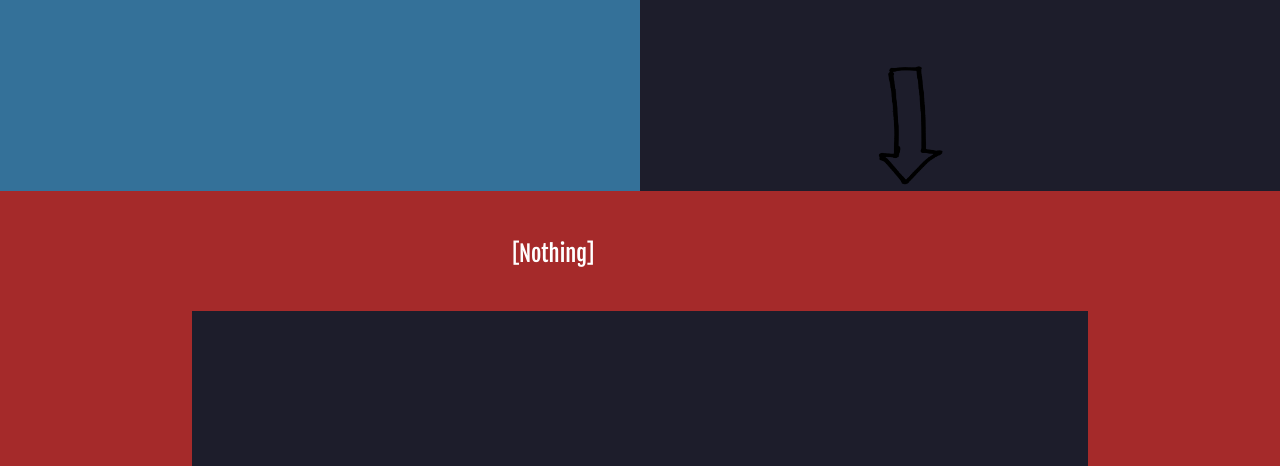
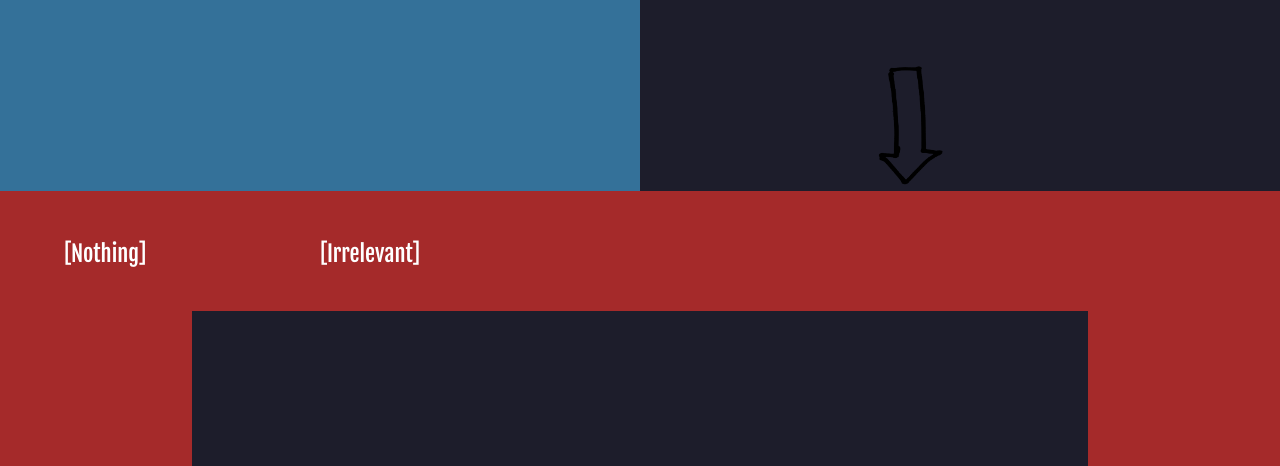
Before and after one commit to Actually-Nothing/Actually-Nothing.github.io, a PHP site: page /Blog.html in a window 1280 px wide. Shown: the part 609-1075 px from the top of the page. Run offline with PHP 8.4, Linux system fonts and the light colour scheme.

Commit message:
update much
this is one of much updates idk

```diff
--- a/Blog.html
+++ b/Blog.html
@@ -69,6 +69,16 @@
         left: 15%;
     }
 
+    .buttonNothing{
+        position: absolute;
+        left: 5%;
+    }
+
+    .buttonIrrelevant{
+        position: absolute;
+        left: 25%;
+    }
+
     /*CSS 576px lg*/
 
     @media screen and (max-width: 500px) {
@@ -101,7 +111,8 @@
     <div class="UnderArea">
 
         <div class="ButtonDiv">
-            <a onclick="loadPage('./Blogshit/Nothing');" target="main">[Nothing]</a>
+            <a class="buttonNothing" onclick="loadPage('./Blogshit/Nothing');" target="main">[Nothing]</a>
+            <a class="buttonIrrelevant" onclick="loadPage('./Blogshit/Irrelevant');" target="main">[Irrelevant]</a>
         </div>
 
        <div id="here" class="BlogDiv">
--- a/style.css
+++ b/style.css
@@ -130,6 +130,11 @@ a:hover{
     a{
         font-size: 240%;
     }
+
+    .title{
+        font-size: 300%;
+    }
+
 }
 
 /*CSS 1440px XXL*/
@@ -137,6 +142,10 @@ a:hover{
 @media screen and (min-width: 1440px) {
     a{
         font-size: 140%;
+    }
+
+    .title{
+        font-size: 300%;
     }
 }
 
@@ -158,6 +167,8 @@ a:hover{
         font-size: 110%;
     }
 
+
+
 }
 
 /*CSS 768px lg*/
@@ -178,4 +189,8 @@ a:hover{
         font-size: 100%;
     }
 
+    .title{
+        font-size: 100%;
+    }
+
 }
```
Also changed, not shown: 1 other file.
